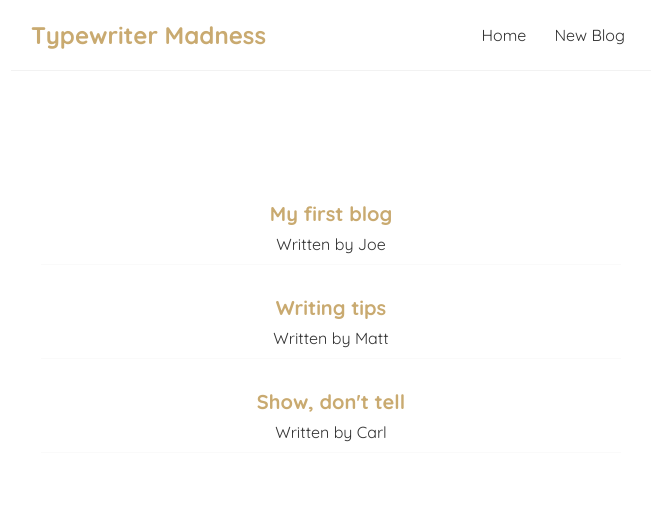
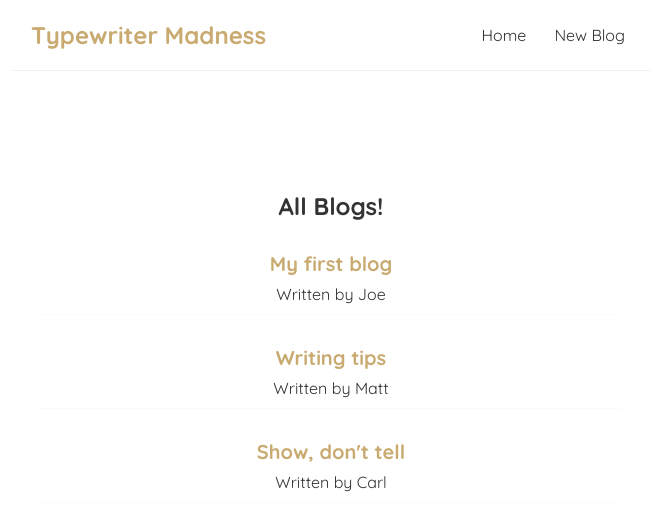
Before and after one commit to MattFLPe/blog-app, a React (Create React App) app: page / in a window 1280 px wide. Shown: the top 530 px of the page, without its empty margins (309-964 px from the left). Built offline with nearby package versions, Linux system fonts and the light colour scheme.

Commit message:
Destructured prop in the BlogList component

```diff
--- a/src/BlogList.js
+++ b/src/BlogList.js
@@ -1,11 +1,11 @@
 import { useState } from "react";
 
-const BlogList = (props) => {
-   const blogs = props.blogs;
-   const title = props.title;
+const BlogList = ({blogs, title}) => {
+
 
     return (
         <div className="blog-list">
+        <h2>{title}</h2>
         {blogs.map((blog) => (
             <div className="blog-preview" key={blog.id}>
             <h2>{blog.title}</h2>
```
